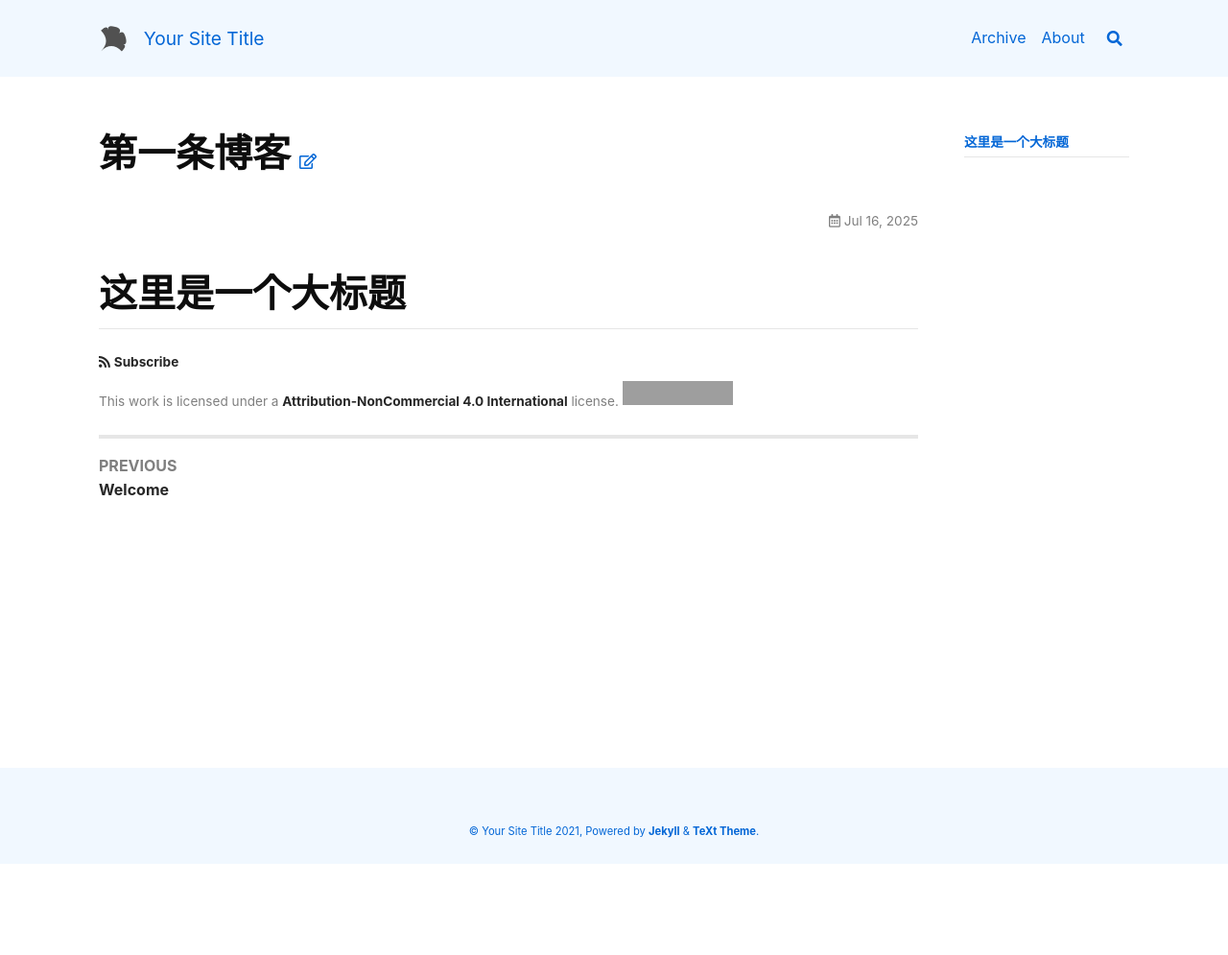
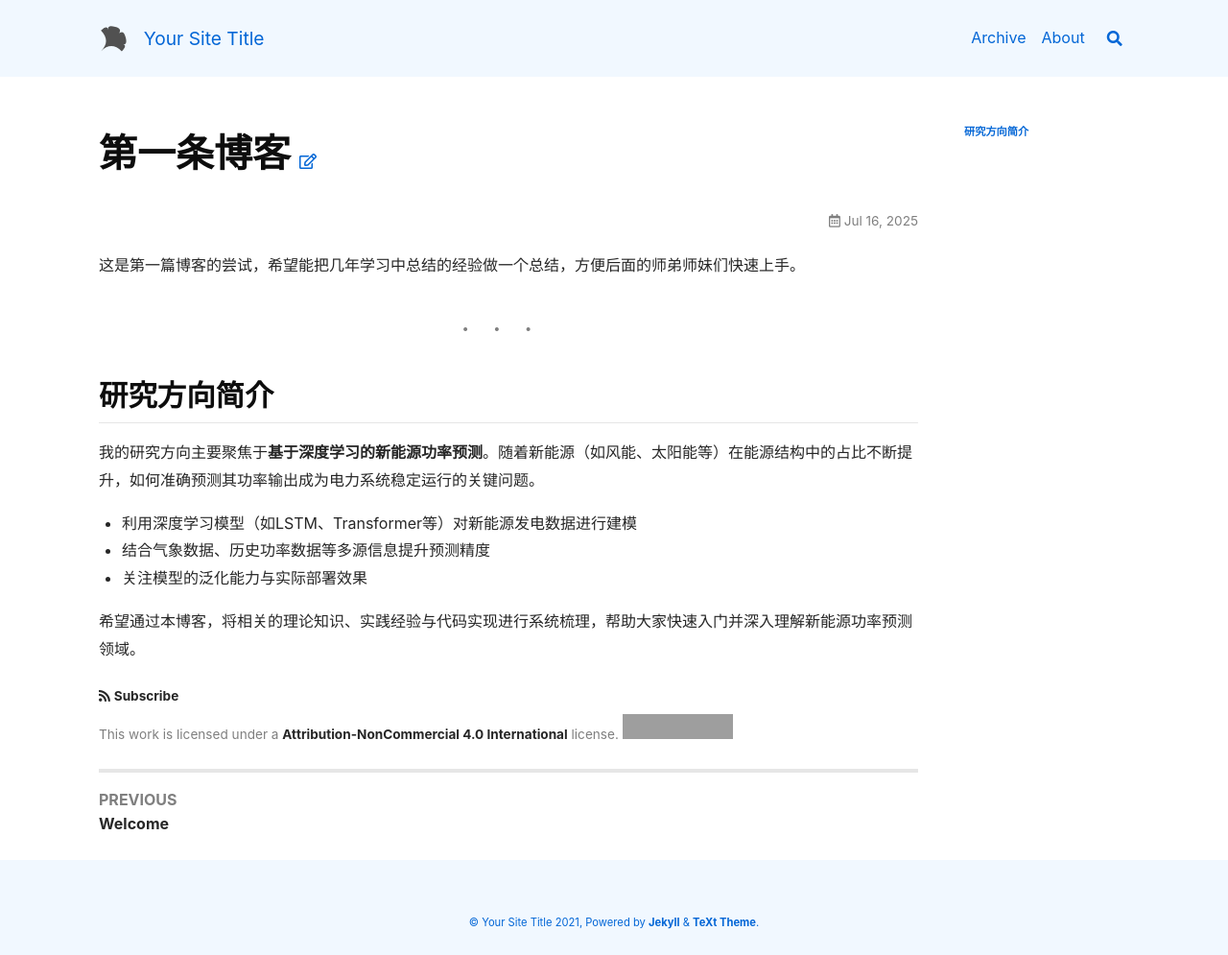
Before and after one commit to 1229308805/1229308805.github.io, a Jekyll site: the page built from _posts/2025-07-16-第一次尝试博客.md, in a window 1280 px wide. Shown: the whole page at 96% size. Built offline with Jekyll 4.4.1, drawn with Linux system fonts in a browser that asks for light colours; nearby versions of some CDN libraries; before the commit the page ends 900 px from its top, so only the background shows below that; grey boxes are pictures that could not be loaded.

```diff
--- a/_posts/2025-07-16-第一次尝试博客.md
+++ b/_posts/2025-07-16-第一次尝试博客.md
@@ -2,4 +2,17 @@
 layout: article
 title: 第一条博客
 ---
-# 这里是一个大标题
+
+这是第一篇博客的尝试，希望能把几年学习中总结的经验做一个总结，方便后面的师弟师妹们快速上手。
+
+---
+
+## 研究方向简介
+
+我的研究方向主要聚焦于**基于深度学习的新能源功率预测**。随着新能源（如风能、太阳能等）在能源结构中的占比不断提升，如何准确预测其功率输出成为电力系统稳定运行的关键问题。
+
+- 利用深度学习模型（如LSTM、Transformer等）对新能源发电数据进行建模
+- 结合气象数据、历史功率数据等多源信息提升预测精度
+- 关注模型的泛化能力与实际部署效果
+
+希望通过本博客，将相关的理论知识、实践经验与代码实现进行系统梳理，帮助大家快速入门并深入理解新能源功率预测领域。
```
